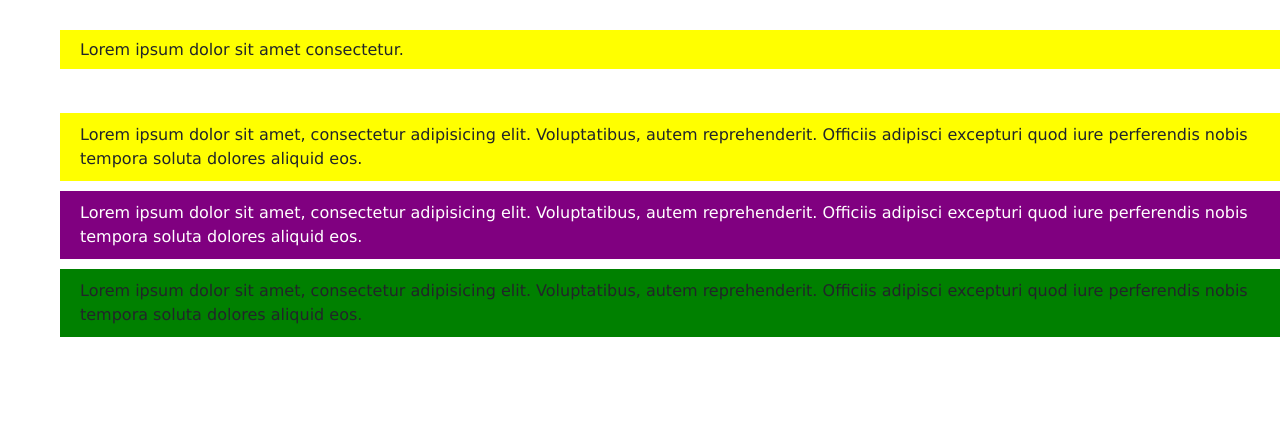
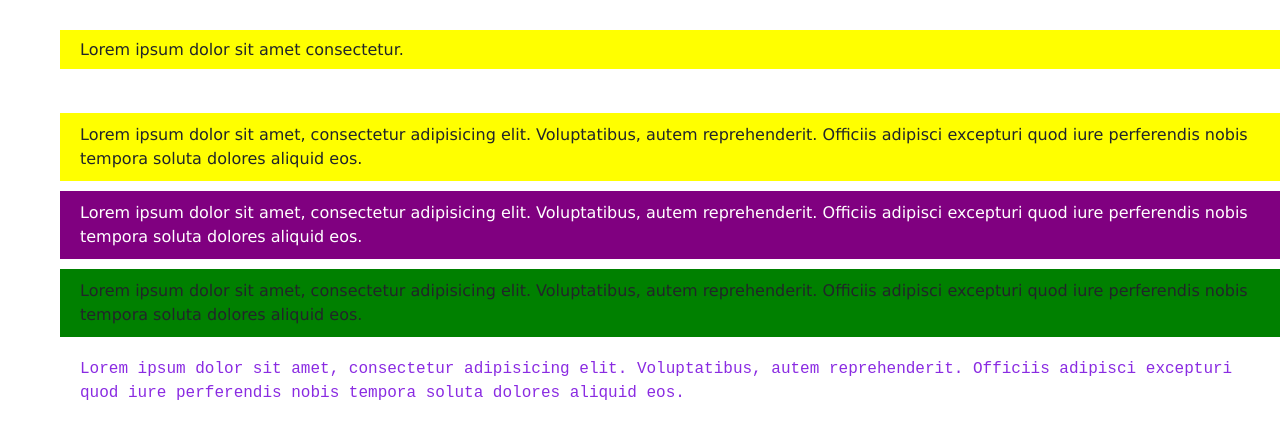
Before and after one commit to ShiyamS/Angular-eShopping, an Angular app: page / in a window 1280 px wide. Shown: the top 438 px of the page. Built offline with nearby package versions, Linux system fonts and the light colour scheme.

Commit message:
Custom NgClass -> created an appClass similar to ngClass Behaviour

```diff
--- a/src/app/app.component.css
+++ b/src/app/app.component.css
@@ -6,3 +6,9 @@
   margin: 10px 20px;
   padding: 10px 20px;
 }
+
+.font-chnage {
+  font-size: 16px;
+  font-family: "Courier New", Courier, monospace;
+  color: blueviolet;
+}
--- a/src/app/app.component.html
+++ b/src/app/app.component.html
@@ -54,6 +54,36 @@
       reprehenderit.
       Officiis adipisci
       excepturi quod iure perferendis nobis tempora soluta dolores aliquid eos.</p>
+    <!-- NgClass -->
+    <!-- <p [ngClass]="{'container' : true, 'font-chnage' : true}">Lorem
+      ipsum dolor sit amet,
+      consectetur
+      adipisicing elit. Voluptatibus,
+      autem
+      reprehenderit.
+      Officiis adipisci
+      excepturi quod iure perferendis nobis tempora soluta dolores aliquid eos.</p>
+       -->
+    <!-- custom NgClass -->
+    <!-- Scenarion 1 -->
+    <!-- <p appClass [display]="{'container' : true, 'font-chnage' : true}">Lorem
+      ipsum dolor sit amet,
+      consectetur
+      adipisicing elit. Voluptatibus,
+      autem
+      reprehenderit.
+      Officiis adipisci
+      excepturi quod iure perferendis nobis tempora soluta dolores aliquid eos.</p> -->
+    <!-- Scenario 2 -->
+    <p [appClass]="{'container' : true, 'font-chnage' : true}">Lorem
+      ipsum dolor sit amet,
+      consectetur
+      adipisicing elit. Voluptatibus,
+      autem
+      reprehenderit.
+      Officiis adipisci
+      excepturi quod iure perferendis nobis tempora soluta dolores aliquid eos.</p>
+
   </div>
 
 </div>
--- a/src/app/app.module.ts
+++ b/src/app/app.module.ts
@@ -18,10 +18,11 @@ import { SetBackgroundDirective } from './customDirectives/setBackground.directi
 import { HighlighterDirective } from './customDirectives/highlighter.directive';
 import { HoverDirective } from './customDirectives/hover.directive';
 import { BetterHighlighterDirective } from './customDirectives/better-highlighter.directive';
+import { ClassDirective } from './customDirectives/class.directive';
 
 @NgModule({
   declarations: [
-    AppComponent, ContainerComponent, NavComponent, HeaderComponent, NotificationComponent, SearchComponent, ProductsComponent, FilterComponent, DemoComponent, CustomerComponent, NgContentComponent, ContentChilcComponent, SetBackgroundDirective, HighlighterDirective, HoverDirective, BetterHighlighterDirective
+    AppComponent, ContainerComponent, NavComponent, HeaderComponent, NotificationComponent, SearchComponent, ProductsComponent, FilterComponent, DemoComponent, CustomerComponent, NgContentComponent, ContentChilcComponent, SetBackgroundDirective, HighlighterDirective, HoverDirective, BetterHighlighterDirective, ClassDirective
   ],
   imports: [
     BrowserModule,
--- /dev/null
+++ b/src/app/customDirectives/class.directive.ts
@@ -0,0 +1,30 @@
+import { Directive, ElementRef, Renderer2, Input } from '@angular/core';
+
+@Directive({
+  selector: '[appClass]'
+})
+export class ClassDirective {
+
+  constructor(private element: ElementRef, private renderer: Renderer2) { }
+
+  // Scenario 1
+  // @Input('appClass') set display(value: object) {
+  //   let entries = Object.entries(value);
+  //   for (let [className, condition] of entries) {
+  //     if (condition) {
+  //       this.renderer.addClass(this.element.nativeElement, className)
+  //     }
+  //   }
+  // }
+
+  // Scenario 2
+  @Input() set appClass(value: object) {
+    let entries = Object.entries(value);
+    for (let [className, condition] of entries) {
+      if (condition) {
+        this.renderer.addClass(this.element.nativeElement, className)
+      }
+    }
+  }
+
+}
```
